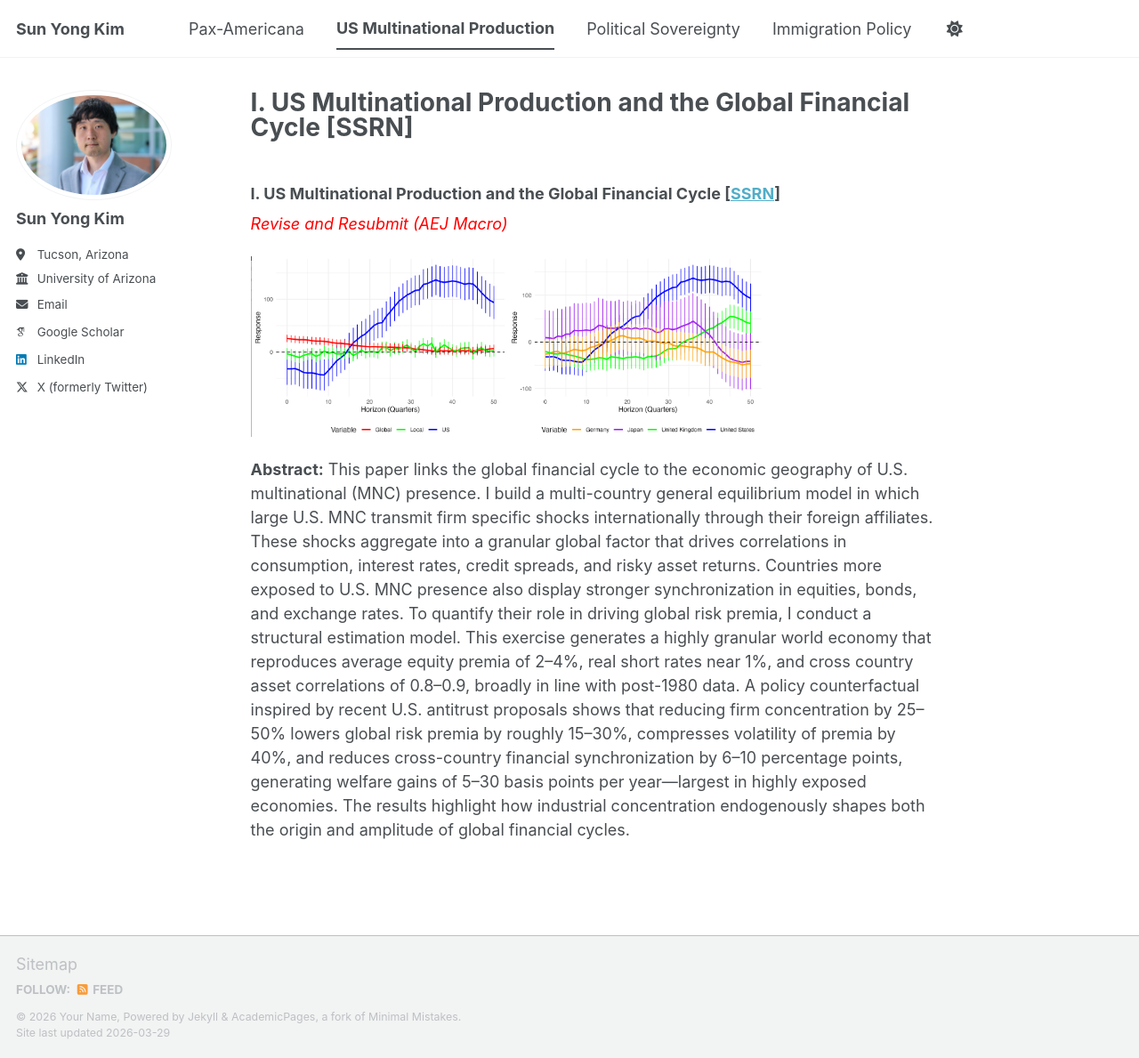
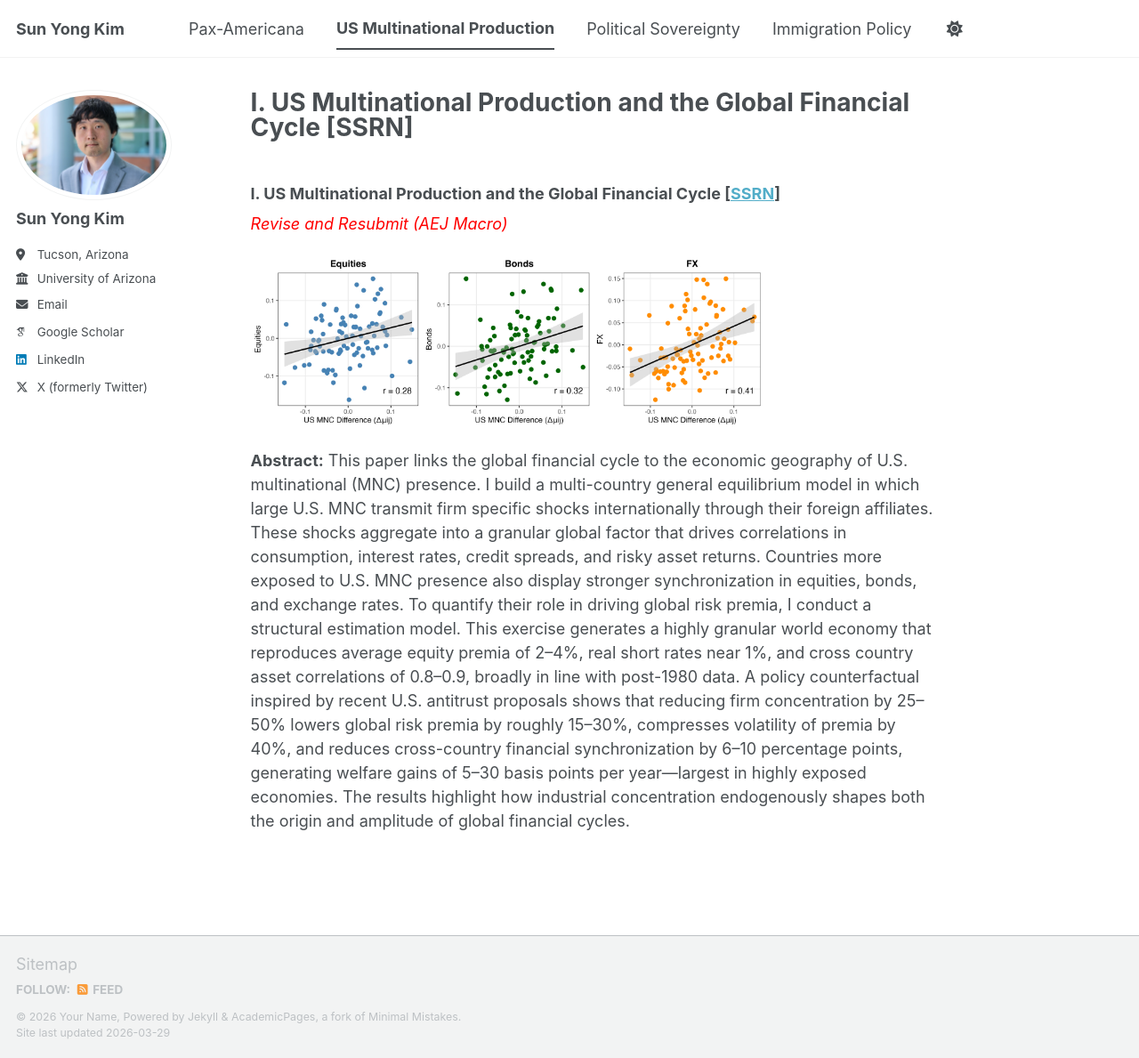
Before and after one commit to sunyongkim-research/sunyongkim-research.github.io, a Jekyll site: the page built from _pages/us-multinational-production.md, in a window 1280 px wide and 1189 px high. Shown: the whole window at 89% size. Built offline with Jekyll 4.4.1, drawn with Linux system fonts in a browser that asks for light colours; some web fonts are replaced; our own code applies the rules of GitHub Pages for plain Markdown files; a script bundle is joined from its source files by our own code; library files that are not in the unit come from our copies.

Commit message:
Update us-multinational-production.md

```diff
--- a/_pages/us-multinational-production.md
+++ b/_pages/us-multinational-production.md
@@ -1,7 +1,7 @@
 ### I. US Multinational Production and the Global Financial Cycle  [[SSRN](https://papers.ssrn.com/sol3/papers.cfm?abstract_id=5580571)]
 <span style="color:red; font-style:italic;">Revise and Resubmit (AEJ Macro)</span>
 
-<img src="/assets/pax-americana-chart.png" alt="Pax-Americana Chart" width="75%">
+<img src="/assets/MNC_Diff_Plots.png" alt="Pax-Americana Chart" width="75%">
 
 **Abstract:**
 This paper links the global financial cycle to the economic geography of U.S. multinational (MNC) presence.   I build a multi-country general equilibrium model in which large U.S. MNC transmit firm specific shocks internationally through their foreign affiliates. These shocks aggregate into a granular global factor that drives correlations in consumption, interest rates, credit spreads, and risky asset returns. Countries more exposed to U.S. MNC presence also display stronger synchronization in equities, bonds, and exchange rates. To quantify their role in driving global risk premia, I conduct a structural estimation model. This exercise generates a highly granular world economy that reproduces average equity premia of 2–4%, real short rates near 1%, and cross country asset correlations of 0.8–0.9, broadly in line with post-1980 data. A policy counterfactual inspired by recent U.S. antitrust proposals shows that reducing firm concentration by 25–50% lowers global risk premia by roughly 15–30%, compresses volatility of premia by 40%, and reduces cross-country financial synchronization by 6–10 percentage points, generating welfare gains of 5–30 basis points per year—largest in highly exposed economies. The results highlight how industrial concentration endogenously shapes both the origin and amplitude of global financial cycles.
```
